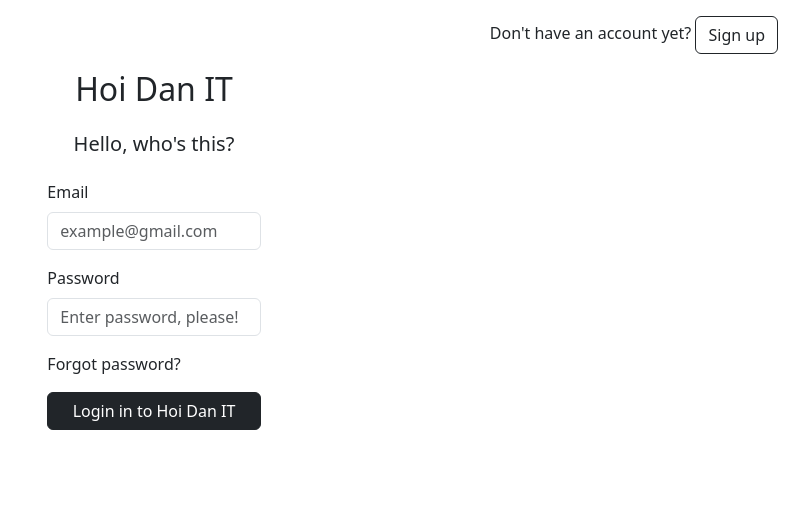
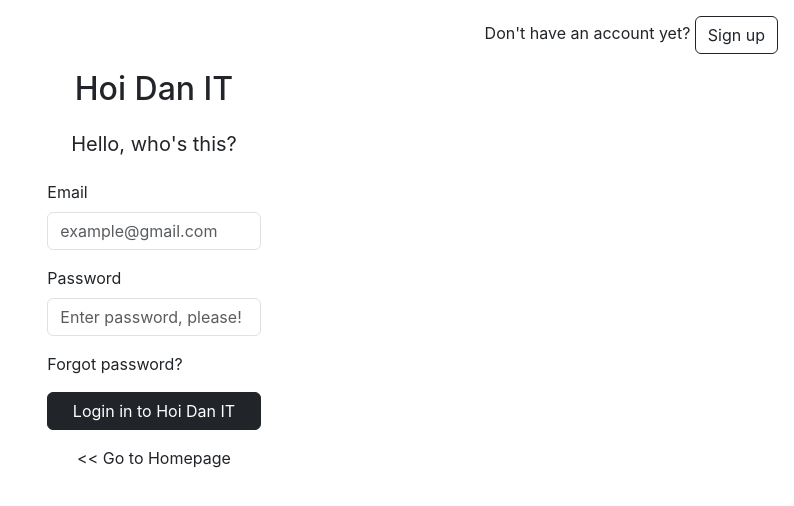
Before and after one commit to antking19/hoidanit-test-demo-react, a React (Create React App) app: page /login in a window 1280 px wide. Shown: the top 506 px of the page, without its empty margins (486-1280 px from the left). Built offline with nearby package versions, Linux system fonts and the light colour scheme.

Commit message:
video 70 - api login - dang nhap

```diff
--- /dev/null
+++ b/src/Layout.js
@@ -0,0 +1,43 @@
+import App from "./App";
+import { Routes, Route } from "react-router-dom";
+import User from "./components/User/User";
+import Admin from "./components/Admin/Admin";
+import HomePage from "./components/Home/HomePage";
+import Dashboard from "./components/Admin/content/Dashboard";
+import ManageUser from "./components/Admin/content/ManageUser";
+import Login from "./components/Auth/Login";
+import { ToastContainer } from "react-toastify";
+import "react-toastify/dist/ReactToastify.css";
+const Layout = (props) => {
+    return (
+        <>
+            <Routes>
+                <Route path="/" element={<App />}>
+                    <Route index element={<HomePage />} />
+                    <Route path="/users" element={<User />} />
+                </Route>
+                <Route path="/admins" element={<Admin />}>
+                    <Route index element={<Dashboard />} />
+                    <Route path="manage-user" element={<ManageUser />} />
+                </Route>
+                <Route path="/login" element={<Login />} />
+            </Routes>
+            <ToastContainer
+                position="top-right"
+                autoClose={5000}
+                hideProgressBar={false}
+                newestOnTop={false}
+                closeOnClick
+                rtl={false}
+                pauseOnFocusLoss
+                draggable
+                pauseOnHover
+                theme="light"
+            />
+            {/* Same as */}
+            <ToastContainer />
+        </>
+    );
+};
+
+export default Layout;
--- a/src/components/Admin/Admin.js
+++ b/src/components/Admin/Admin.js
@@ -3,8 +3,6 @@
 import { FaBars } from "react-icons/fa";
 import { useState } from "react";
 import { Outlet } from "react-router-dom";
-import { ToastContainer } from "react-toastify";
-import "react-toastify/dist/ReactToastify.css";
 
 const Admin = (props) => {
     const [collapsed, setCollapsed] = useState(false);
@@ -21,20 +19,6 @@
                     <Outlet />
                 </div>
             </div>
-            <ToastContainer
-                position="top-right"
-                autoClose={5000}
-                hideProgressBar={false}
-                newestOnTop={false}
-                closeOnClick
-                rtl={false}
-                pauseOnFocusLoss
-                draggable
-                pauseOnHover
-                theme="light"
-            />
-            {/* Same as */}
-            <ToastContainer />
         </div>
     );
 };
--- a/src/components/Admin/content/ManageUser.js
+++ b/src/components/Admin/content/ManageUser.js
@@ -13,7 +13,7 @@
 import TableUserWithPaginate from "./TableUserWithPaginate";
 
 const ManageUser = (props) => {
-    const LIMIT_USER = 2;
+    const LIMIT_USER = 6;
 
     const [pageCount, setPageCount] = useState(0);
     const [currentPage, setCurrentPage] = useState(1);
--- a/src/components/Auth/Login.js
+++ b/src/components/Auth/Login.js
@@ -1,12 +1,27 @@
 import { useState } from "react";
 import "./Login.scss";
+import { useNavigate } from "react-router-dom";
+import { postLogin } from "../../services/apiServices";
+import { toast } from "react-toastify";
 
 const Login = (props) => {
     const [email, setEmail] = useState("");
     const [password, setPassword] = useState("");
 
-    const handleLogin = () => {
-        alert("login");
+    const navigate = useNavigate();
+
+    const handleLogin = async () => {
+        const data = await postLogin(email, password);
+        console.log(data);
+
+        if (data && data.EC === 0) {
+            toast.success(data.EM);
+            navigate("/");
+        }
+
+        if (data && data.EC !== 0) {
+            toast.error(data.EM);
+        }
     };
 
     return (
@@ -56,6 +71,15 @@
                                     Login in to Hoi Dan IT
                                 </button>
                             </div>
+                            <div
+                                className="mt-3 text-center"
+                                style={{ cursor: "pointer" }}
+                                onClick={() => {
+                                    navigate("/");
+                                }}
+                            >
+                                &#60;&#60; Go to Homepage
+                            </div>
                         </div>
                     </div>
                 </div>
--- a/src/index.js
+++ b/src/index.js
@@ -1,34 +1,18 @@
 import React from "react";
 import ReactDOM from "react-dom/client";
-import App from "./App";
 import reportWebVitals from "./reportWebVitals";
 import { Provider } from "react-redux";
 import store from "./redux/store";
 import "bootstrap/dist/css/bootstrap.min.css";
-import { BrowserRouter, Routes, Route } from "react-router-dom";
-import User from "./components/User/User";
-import Admin from "./components/Admin/Admin";
-import HomePage from "./components/Home/HomePage";
-import Dashboard from "./components/Admin/content/Dashboard";
-import ManageUser from "./components/Admin/content/ManageUser";
-import Login from "./components/Auth/Login";
+import { BrowserRouter } from "react-router-dom";
+import Layout from "./Layout";
 
 const root = ReactDOM.createRoot(document.getElementById("root"));
 root.render(
     <Provider store={store}>
         {/* <React.StrictMode> */}
         <BrowserRouter>
-            <Routes>
-                <Route path="/" element={<App />}>
-                    <Route index element={<HomePage />} />
-                    <Route path="/users" element={<User />} />
-                </Route>
-                <Route path="/admins" element={<Admin />}>
-                    <Route index element={<Dashboard />} />
-                    <Route path="manage-user" element={<ManageUser />} />
-                </Route>
-                <Route path="/login" element={<Login />} />
-            </Routes>
+            <Layout />
         </BrowserRouter>
         {/* </React.StrictMode> */}
     </Provider>
--- a/src/services/apiServices.js
+++ b/src/services/apiServices.js
@@ -33,10 +33,15 @@
     return axios.get(`api/v1/participant?page=${page}&limit=${limit}`);
 };
 
+const postLogin = (email, password) => {
+    return axios.post(`api/v1/login`, { email, password });
+};
+
 export {
     postCreateNewUser,
     getAllUsers,
     putUdapteUser,
     deleteUser,
     getUserWithPaginate,
+    postLogin,
 };
```
